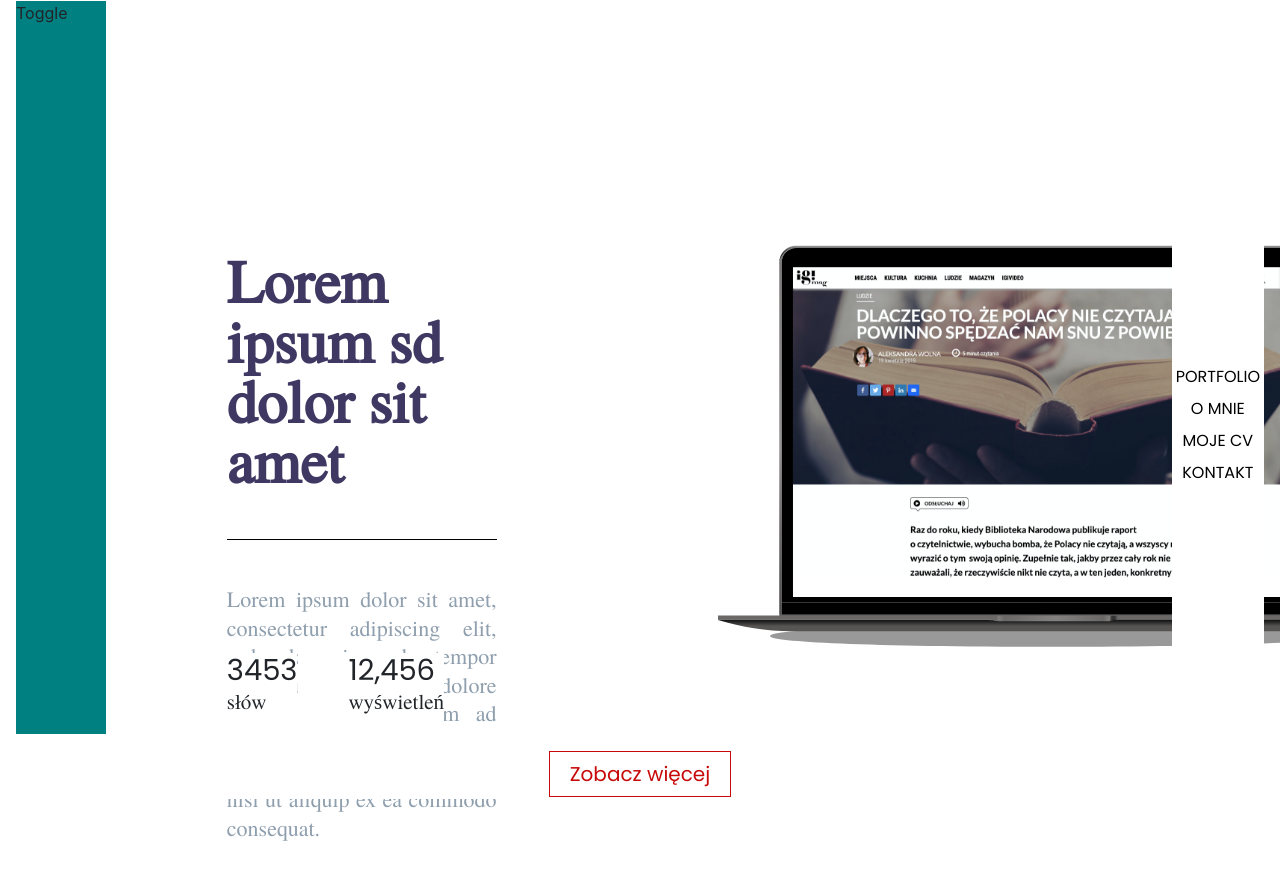
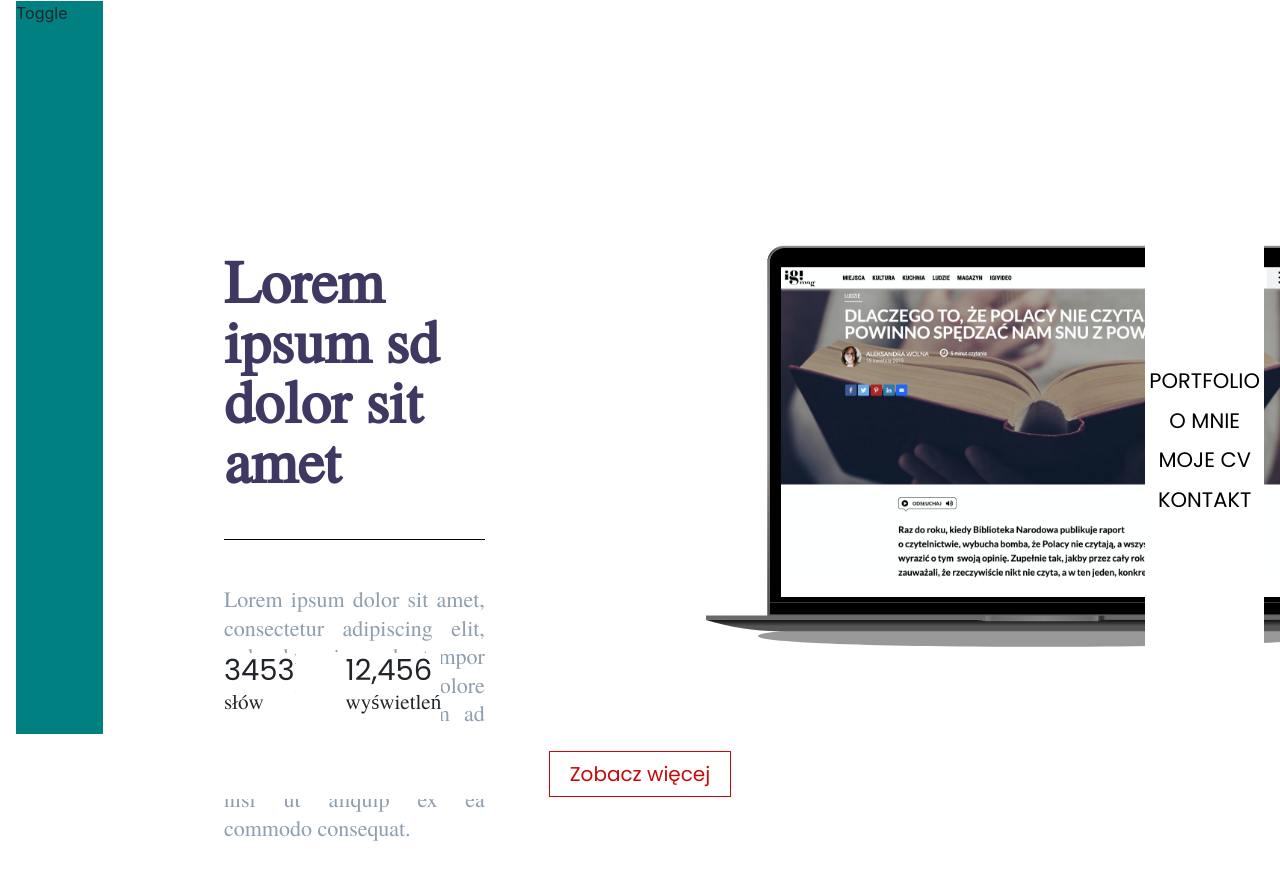
Before and after one commit to elderbary/portfolio-react-aleksandra, a React (Create React App) app: page / in a window 1280 px wide. Shown: the top 880 px of the page. Built offline with nearby package versions, Linux system fonts and the light colour scheme.

Commit message:
zmiana rozmiaru fonta

```diff
--- a/src/styles/nav.css
+++ b/src/styles/nav.css
@@ -14,7 +14,7 @@ nav.main a {
   color: #707070;
   text-transform: uppercase;
   padding: 4px;
-  font-size: 16px;
+  font-size: 21px;
   text-align: center;
   transition: 0.2s;
   font-family: 'Poppins', sans-serif;
```
